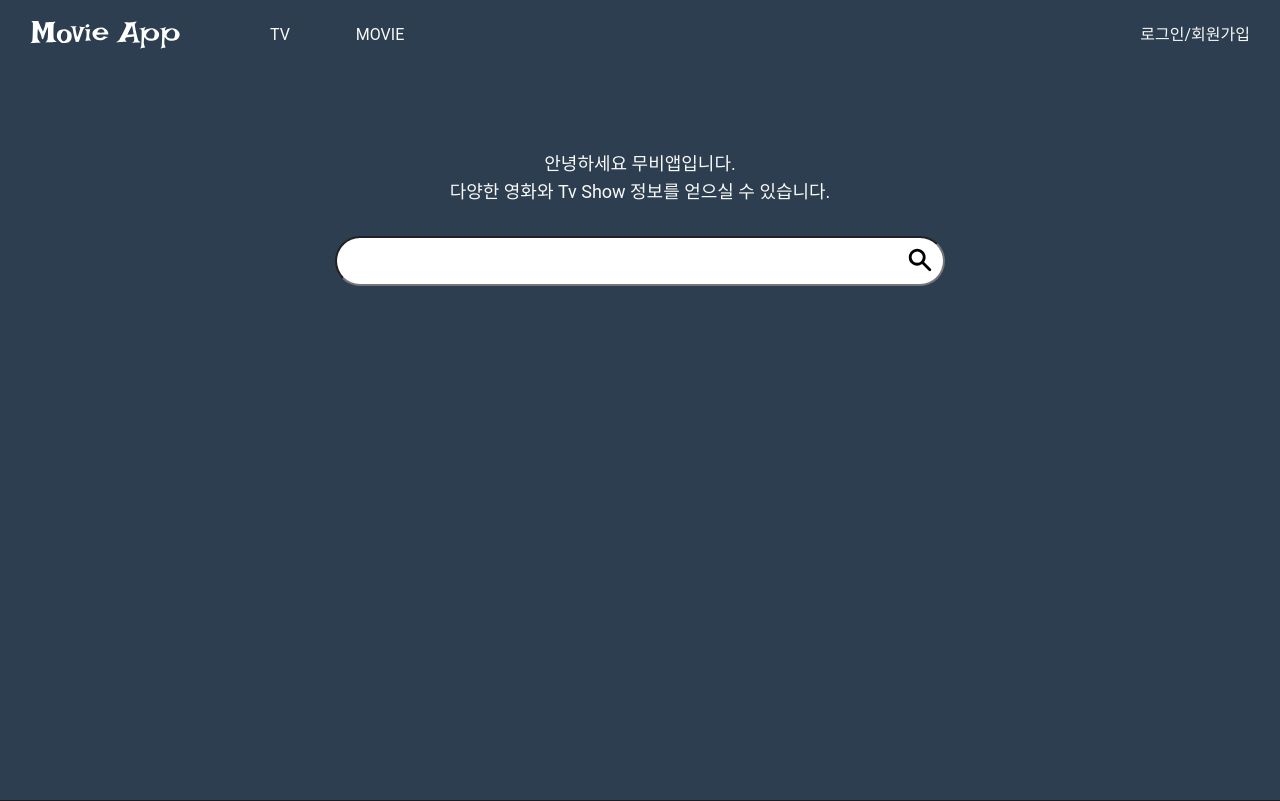
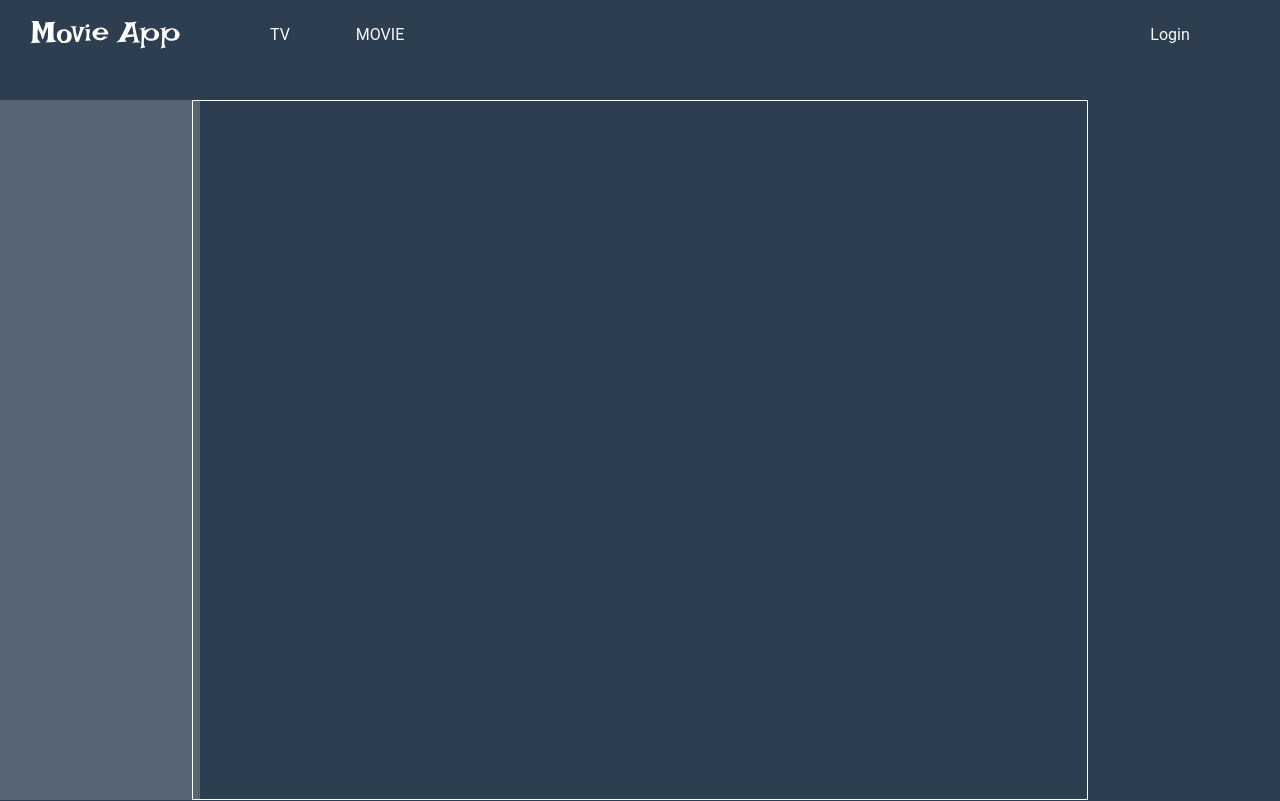
Before and after one commit to zzoohub/movieApp, a React (Create React App) app: page /profile in a window 1280 px wide. Shown: the top 801 px of the page. Built offline with nearby package versions, Linux system fonts and the light colour scheme.

Commit message:
on profile page

```diff
--- a/src/App.jsx
+++ b/src/App.jsx
@@ -9,6 +9,7 @@ import SignUp from "./routes/SignUp";
 import TvDetail from "./routes/TvDetail";
 import Login from "./routes/Login";
 import MovieDetail from "./routes/MovieDetail";
+import Profile from "./routes/Profile";
 
 function App() {
   return (
@@ -16,14 +17,13 @@ function App() {
       <BrowserRouter>
         <NavBar />
         <Routes>
+          <Route path="/login" element={<Login />}></Route>
+          <Route path="/signup" element={<SignUp />}></Route>
           <Route path="/tv" element={<Tv />}></Route>
           <Route path="/tv/:id" element={<TvDetail />} />
-          <Route path="/login" element={<Login />}></Route>
-          <Route path="/signup" element={<SignUp />}></Route>
           <Route path="/movies" element={<Movies />} />
-          <Route path="/movies/:id" element={<MovieDetail />}>
-            <Route path=":id" element={<MovieDetail />} />
-          </Route>
+          <Route path="/movies/:id" element={<MovieDetail />}></Route>
+          <Route path="/profile" element={<Profile />} />
           <Route path="/*" exact element={<Home />}></Route>
         </Routes>
         <ChatBot />
--- a/src/components/AutoSlider.jsx
+++ b/src/components/AutoSlider.jsx
@@ -30,11 +30,21 @@ const AutoSlide = styled.div`
 `;
 const AutoBox = styled.div`
   position: relative;
+  display: flex;
+  justify-content: center;
+  align-items: center;
   width: 250px;
   height: 100%;
   background-image: url(${(props) => props.autoBoxBgUrl});
   background-position: center;
   background-size: cover;
+  border: ${(props) =>
+    props.autoBoxBgUrl === "no" ? "1px solid #d9d9d9" : null};
+  svg {
+    color: #d9d9d9;
+    width: 100px;
+    height: 100px;
+  }
   :hover {
     transform: scale(1.03);
     border: 2px solid #fff;
@@ -72,6 +82,22 @@ export default function SlideAuto({ data, reversed }) {
                   : "no"
               }
             >
+              {!item.backdrop_path ? (
+                <svg
+                  xmlns="http://www.w3.org/2000/svg"
+                  className="h-6 w-6"
+                  fill="none"
+                  viewBox="0 0 24 24"
+                  stroke="currentColor"
+                  strokeWidth={2}
+                >
+                  <path
+                    strokeLinecap="round"
+                    strokeLinejoin="round"
+                    d="M4 16l4.586-4.586a2 2 0 012.828 0L16 16m-2-2l1.586-1.586a2 2 0 012.828 0L20 14m-6-6h.01M6 20h12a2 2 0 002-2V6a2 2 0 00-2-2H6a2 2 0 00-2 2v12a2 2 0 002 2z"
+                  />
+                </svg>
+              ) : null}
               <Title>{item.title}</Title>
             </AutoBox>
           </Link>
--- a/src/components/ChatBot.jsx
+++ b/src/components/ChatBot.jsx
@@ -9,6 +9,7 @@ const ChatBotWrap = styled.div`
   width: 70px;
   /* background-color: #dd4982; */
   height: 70px;
+  z-index: 10;
 `;
 const ChatBotBtn = styled.button`
   position: absolute;
--- a/src/components/NavBar.jsx
+++ b/src/components/NavBar.jsx
@@ -1,5 +1,5 @@
 import { useRef, useState } from "react";
-import { Link, useMatch } from "react-router-dom";
+import { Link, useMatch, useNavigate } from "react-router-dom";
 import styled from "styled-components";
 import { useUser } from "../util/useUser";
 
@@ -134,9 +134,13 @@ const MovieSubMenu = styled.ul`
   }
 `;
 const UserInfo = styled.div`
+  position: relative;
   display: flex;
-  justify-content: end;
+  justify-content: center;
+  width: 100px;
+  height: 50px;
   align-items: center;
+  margin-right: 30px;
   svg {
     width: 30px;
     height: 30px;
@@ -144,6 +148,28 @@ const UserInfo = styled.div`
   }
   a {
     color: #f9f9f9;
+  }
+`;
+const ProfileMenu = styled.ul`
+  position: absolute;
+  top: 45px;
+  left: 50%;
+  transform: translateX(-50%);
+  display: none;
+  flex-direction: column;
+  width: 80px;
+  border: 1px solid #333;
+  border-radius: 5px;
+  background-color: #d9d9d9;
+  li {
+    padding: 10px;
+    cursor: pointer;
+    text-align: center;
+    font-size: 12px;
+    border-top: 1px solid #333;
+    :first-child {
+      border: none;
+    }
   }
 `;
 
@@ -154,6 +180,8 @@ export default function NavBar() {
   const movieMatch = useMatch("/movies");
   const { user } = useUser();
   const [showNav, setShowNav] = useState(true);
+  const profileMenu = useRef();
+  const navigate = useNavigate();
   const controllNav = (event) => {
     if (window.scrollY > 80) {
       setShowNav(false);
@@ -161,21 +189,18 @@ export default function NavBar() {
       setShowNav(true);
     }
   };
-  console.log(user);
   window.addEventListener("scroll", controllNav);
-
-  // const showTvMenu = (event) => {
-  //   tvMenuRef.current.style.display = "flex";
-  // };
-  // const hideTvMenu = (event) => {
-  //   tvMenuRef.current.style.display = "none";
-  // };
-  // const showMovieMenu = (event) => {
-  //   movieMenuRef.current.style.display = "flex";
-  // };
-  // const hideMovieMenu = (event) => {
-  //   movieMenuRef.current.style.display = "none";
-  // };
+  const logout = () => {
+    localStorage.removeItem("loginUser");
+    navigate("/");
+    window.location.reload();
+  };
+  const mouseOver = () => {
+    profileMenu.current.style.display = "flex";
+  };
+  const mouseLeave = () => {
+    profileMenu.current.style.display = "none";
+  };
 
   return (
     <HeaderWrap>
@@ -230,37 +255,16 @@ export default function NavBar() {
               <Link to="/tv" className={tvMatch ? "on" : ""}>
                 Tv
               </Link>
-              {/* <TvSubMenu ref={tvMenuRef}>
-                <li>
-                  <Link to="/tv/popula">인기 프로</Link>
-                </li>
-                <li>
-                  <Link to="/tv/top">평점 높은</Link>
-                </li>
-                <li>
-                  <Link to="/tv/onair">절찬 상영중</Link>
-                </li>
-              </TvSubMenu> */}
             </Li>
             <Li>
               <Link to="/movies" className={movieMatch ? "on" : ""}>
                 Movie
               </Link>
-              {/* <MovieSubMenu ref={movieMenuRef}>
-                <li>
-                  <Link to="/movies/popula">인기 프로</Link>
-                </li>
-                <li>
-                  <Link to="/movies/top">평점 높은</Link>
-                </li>
-                <li>
-                  <Link to="/movies/onair">절찬 상영중</Link>
-                </li>
-              </MovieSubMenu> */}
             </Li>
           </Nav>
-          <UserInfo>
+          <UserInfo onMouseOver={mouseOver} onMouseLeave={mouseLeave}>
             {user ? (
+              <>
                 <svg
                   className="w-6 h-6"
                   fill="#f9f9f9"
@@ -273,8 +277,14 @@ export default function NavBar() {
                     clipRule="evenodd"
                   />
                 </svg>
+                <ProfileMenu ref={profileMenu}>
+                  <li onClick={() => navigate(`/profile`)}>Profile</li>
+                  <li onClick={() => navigate(`/favorits`)}>Favorits</li>
+                  <li onClick={logout}>Log out</li>
+                </ProfileMenu>
+              </>
             ) : (
-              <Link to="/login">로그인/회원가입</Link>
+              <Link to="/login">Login</Link>
             )}
           </UserInfo>
         </Header>
--- a/src/routes/Login.jsx
+++ b/src/routes/Login.jsx
@@ -82,6 +82,7 @@ export default function Login() {
   const {
     register,
     handleSubmit,
+    clearErrors,
     formState: { errors },
     setError,
   } = useForm();
@@ -101,6 +102,7 @@ export default function Login() {
     ) {
       localStorage.setItem("loginUser", JSON.stringify(form));
       navigate("/");
+      window.location.reload();
     } else {
       console.log(form, existingUser);
       setError("loginError", {
@@ -108,7 +110,6 @@ export default function Login() {
         message: "아이디 또는 패스워드가 일치하지 않습니다.",
       });
     }
-    window.location.reload();
   };
   return (
     <Wrapper>
@@ -128,6 +129,7 @@ export default function Login() {
               },
             })}
             type="text"
+            onInput={() => clearErrors()}
             placeholder="닉네임"
           />
           {errors?.nickname ? (
@@ -144,6 +146,7 @@ export default function Login() {
                 message: "비밀번호는 최대 18글자입니다.",
               },
             })}
+            onInput={() => clearErrors()}
             type="password"
             placeholder="비밀번호"
           />
--- /dev/null
+++ b/src/routes/Profile.jsx
@@ -0,0 +1,43 @@
+import styled from "styled-components";
+
+const Wrapper = styled.div`
+  position: relative;
+  display: flex;
+  max-width: 1920px;
+  width: 100%;
+  min-height: 100vh;
+  margin: 0 auto;
+  margin-top: 100px;
+`;
+const SideBar = styled.aside`
+  position: absolute;
+  left: 0px;
+  width: 200px;
+  min-height: 700px;
+  height: max-content;
+  background-color: rgba(255, 255, 255, 0.2);
+
+  ul {
+    display: flex;
+    flex-direction: column;
+    width: 100%;
+    li {
+      height: 30px;
+    }
+  }
+`;
+const Main = styled.main`
+  width: 70%;
+  margin: 0 auto;
+  min-height: 700px;
+  height: max-content;
+  border: 1px solid #fff;
+`;
+export default function Profile() {
+  return (
+    <Wrapper>
+      <SideBar></SideBar>
+      <Main></Main>
+    </Wrapper>
+  );
+}
```
Also changed, not shown: 1 other file (tests, documents, lock files or other folders). Lines whose indentation alone changed are shown as unchanged.
